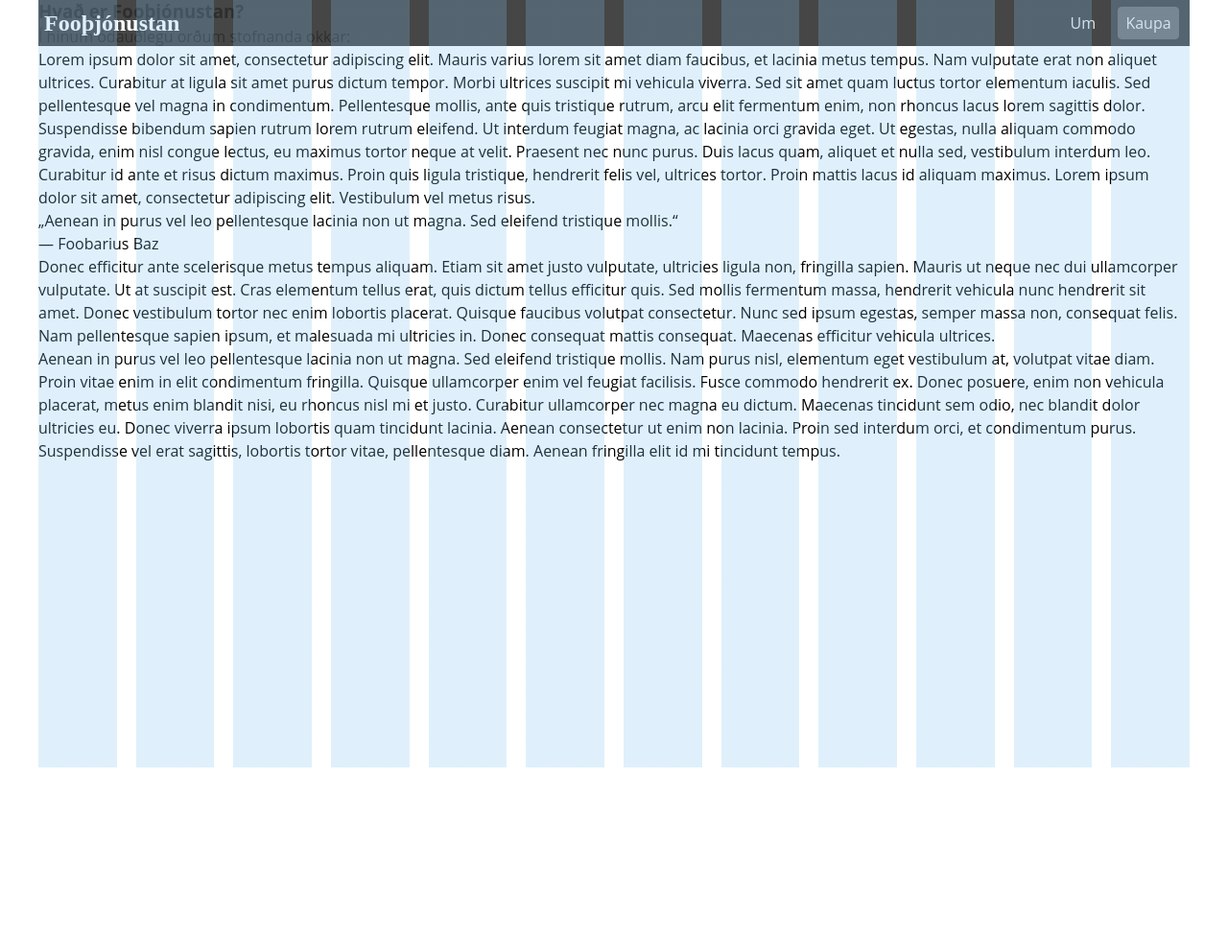
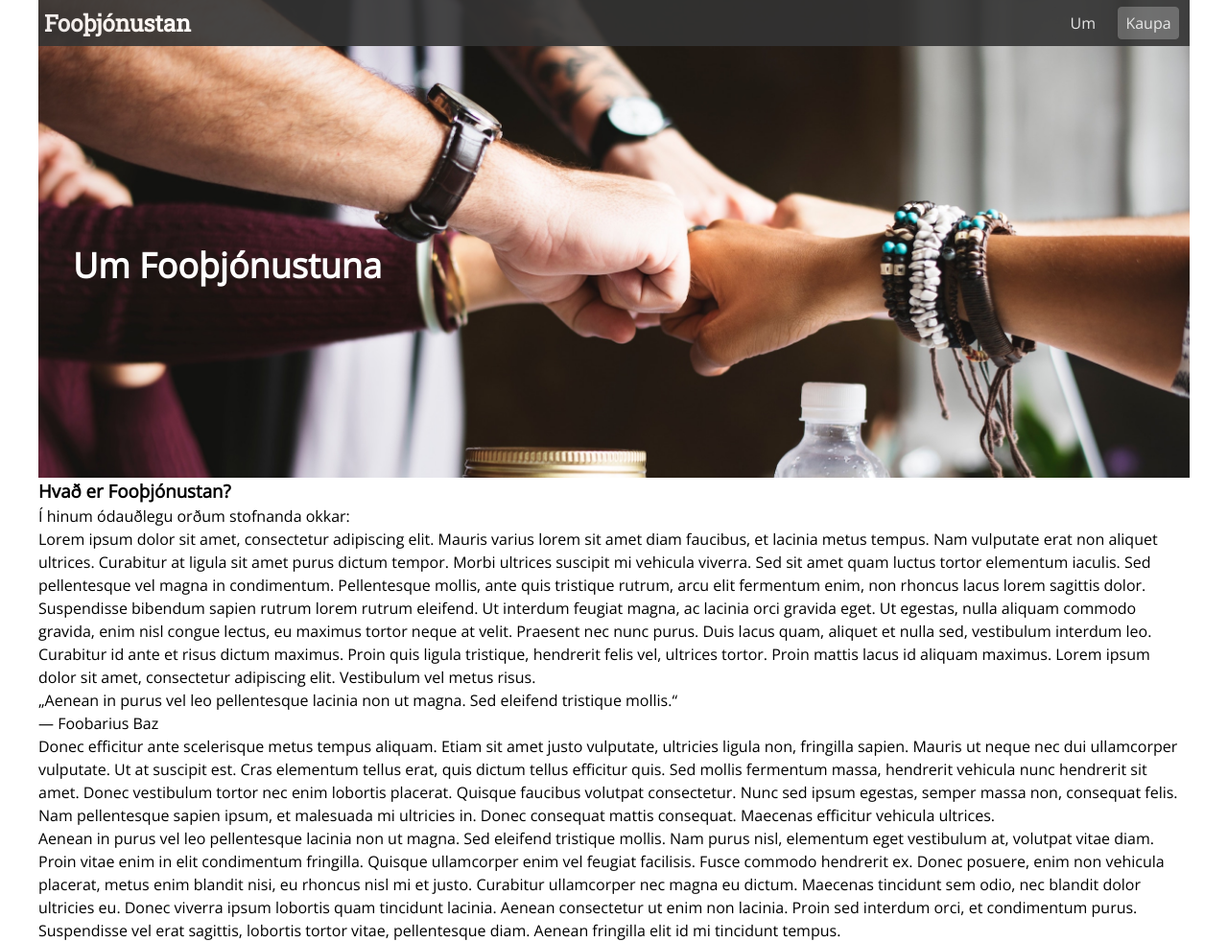
Before and after one commit to MyDickTasteLIkeLemons/Hop_verkefni1_-vef, a website: page About.html in a window 1280 px wide. Shown: the whole page at 96% size. Before the commit the page ends 800 px from the top, so only its background shows below. Drawn offline with nearby package versions, Linux system fonts and the light colour scheme.

Commit message:
big commit

```diff
--- a/About.html
+++ b/About.html
@@ -1,13 +1,12 @@
 <!doctype html>
 <html class="grid" lang="is">
-
   <head>
     <title>Forsida</title>
     <meta charset="utf-8">
     <link rel="stylesheet" href="styles.css">
-  <link rel="stylesheet" href="grid.css">
+	<link href="https://fonts.googleapis.com/css?family=Open+Sans:400,400i|Roboto+Slab" rel="stylesheet">
+	<!--<link rel="stylesheet" href="grid.css">-->
   </head>
-
   <body>
 	<!--NAVIGATION START-->
 	<nav class="navigation">
@@ -17,6 +16,16 @@
 			 <button class="button hidden button__extra_for_nav">Kaupa</button>
 		</div>
 	</nav>
+	<!--NAVIGATION END-->
+<!--------------------------------------------------------->
+	<!--HEADDER START-->
+	<header class="headder">
+		<div class="headder__content">
+		   <h3 class="headder__content__title">Um Fooþjónustuna</h3>
+		</div>
+	</header>
+	<!--HEADDER END-->
+<!--------------------------------------------------------->
 	<section class="about">
     <h3>Hvað er Fooþjónustan?</h3>
     <div class="about__wrapper">
@@ -46,25 +55,5 @@
       </p>
     </div>
   </section>
-
-
-  <!--NAVIGATION END-->
-  <!--------------------------------------------------------->
-  <!--HEADDER START-->
-  <header name="viewport" content="width=device-width, initial-scale=1">
-    <div class="header_content">
-
-    </div>
-  </header>
-  <!--HEADDER END-->
-  <!--------------------------------------------------------->
-  <!--CONTENT START-->
-
-  <!--CONTENT END-->
-  <!--------------------------------------------------------->
-  <!--FOOTER START-->
-
-  <!--FOOTER END-->
   </body>
-
 </html>
```
Lines whose indentation alone changed are shown as unchanged.
